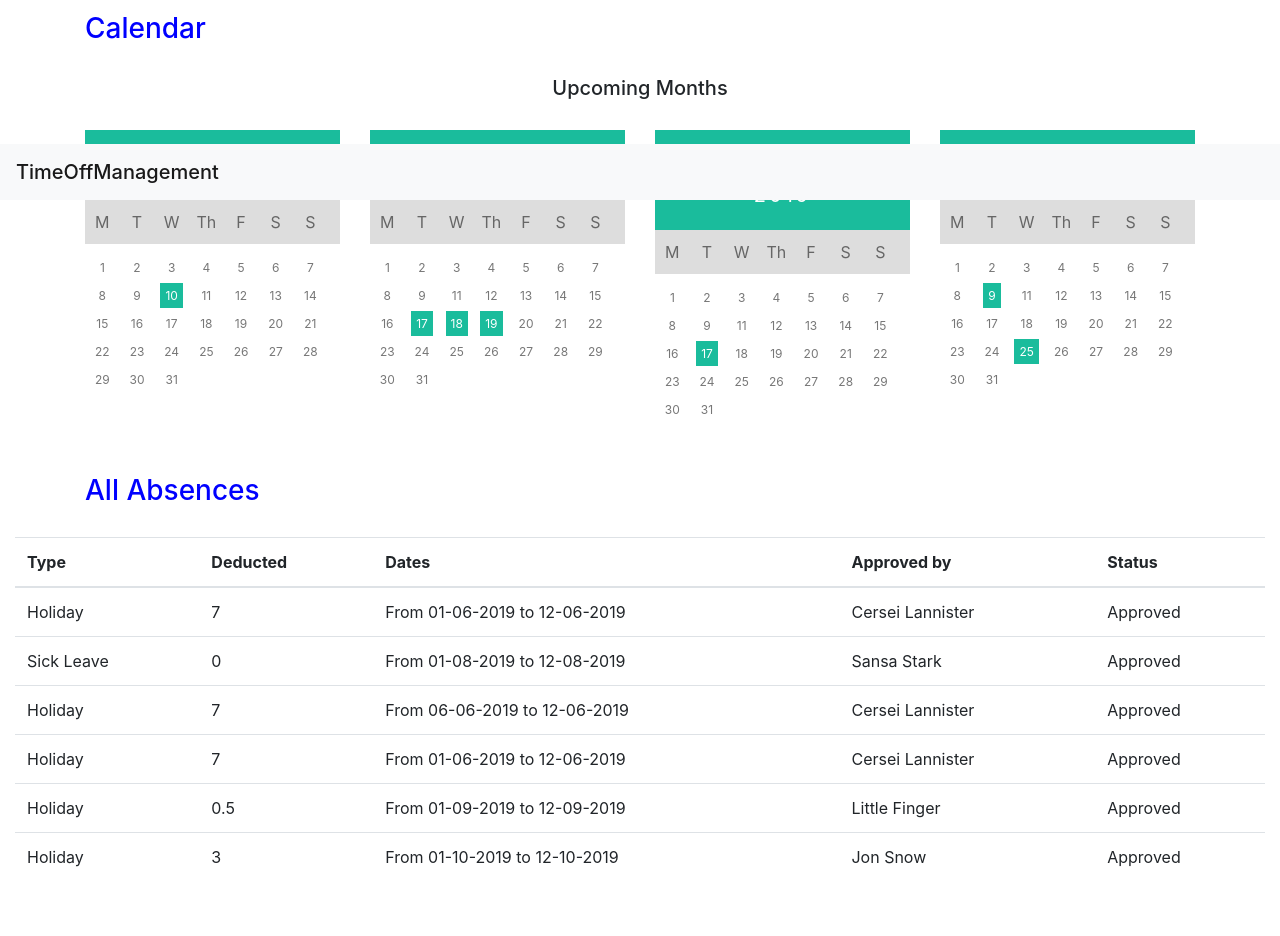
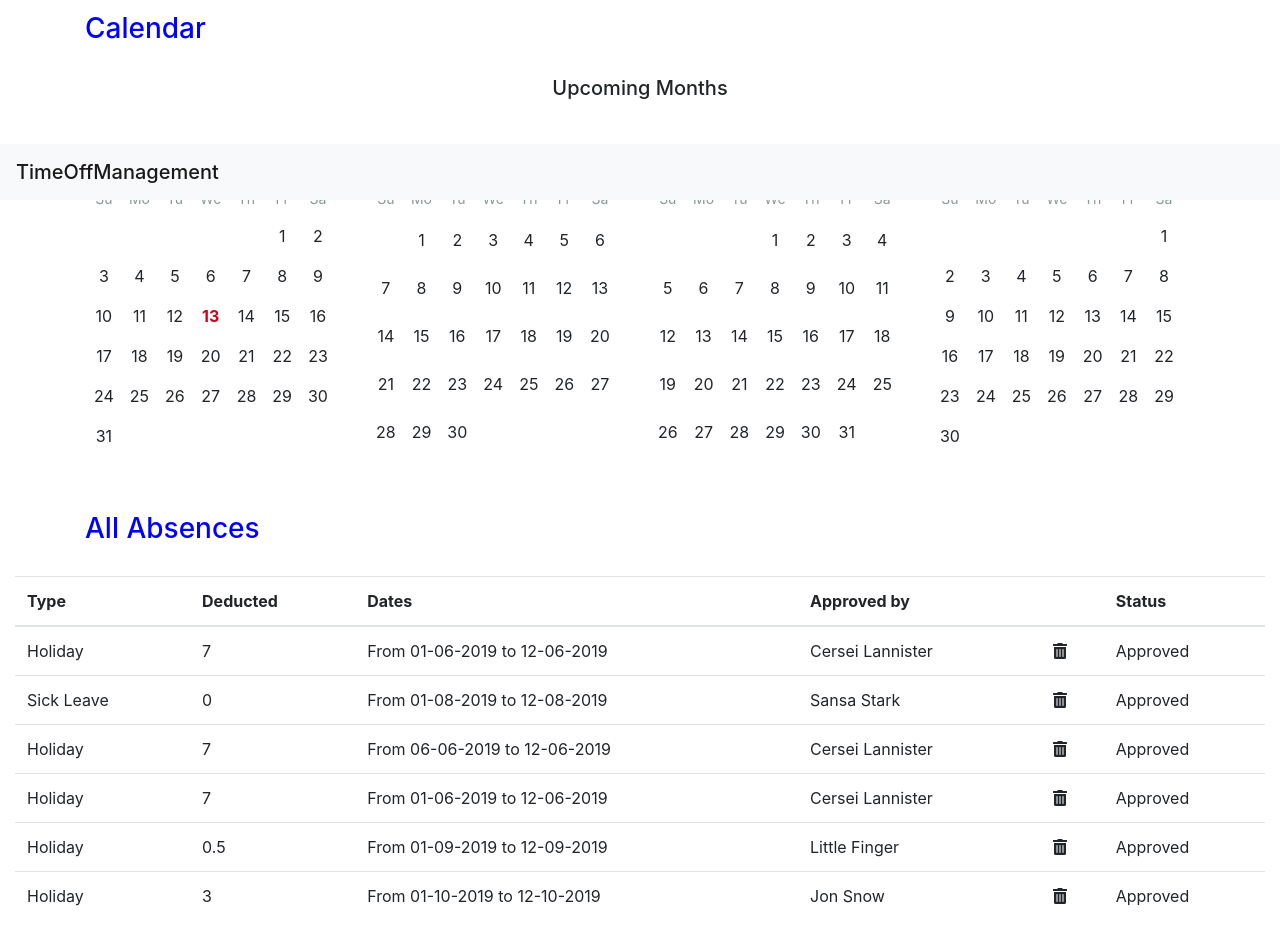
Before and after one commit to SimbiatG/TimeOffManagemet-App, a React (Create React App) app: page /dashboard in a window 1280 px wide. Shown: the part 600-1536 px from the top of the page. Before the commit the page ends 1497 px from the top, so only its background shows below. Built offline with nearby package versions, Linux system fonts and the light colour scheme.

Commit message:
New Update

```diff
--- a/package.json
+++ b/package.json
@@ -4,6 +4,7 @@
   "private": true,
   "dependencies": {
     "@fortawesome/fontawesome-svg-core": "^1.2.15",
+    "@fortawesome/react-fontawesome": "^0.1.4",
     "bootstrap": "^4.3.1",
     "react": "^16.8.4",
     "react-calendar": "^2.18.1",
--- a/public/index.html
+++ b/public/index.html
@@ -3,6 +3,7 @@
   <head>
     <meta charset="utf-8" />
     <link rel="shortcut icon" href="%PUBLIC_URL%/favicon.ico" />
+    <link rel="stylesheet" href="https://use.fontawesome.com/releases/v5.7.2/css/all.css" integrity="sha384-fnmOCqbTlWIlj8LyTjo7mOUStjsKC4pOpQbqyi7RrhN7udi9RwhKkMHpvLbHG9Sr" crossorigin="anonymous">
     <meta
       name="viewport"
       content="width=device-width, initial-scale=1, shrink-to-fit=no"
--- a/src/App.js
+++ b/src/App.js
@@ -7,6 +7,7 @@ import SignIn from './components/SignIn';
 import Dashboard from './components/Dashboard';
 import Absenceform from './components/Absenceform';
 import Teamview from './components/Teamview';
+
 
 class App extends Component {
   render() {
--- a/src/components/Dashboard.js
+++ b/src/components/Dashboard.js
@@ -1,10 +1,32 @@
 import React, { Component } from 'react';
 import { Link } from 'react-router-dom';
 import 'bootstrap/dist/css/bootstrap.min.css';
+// import Dates from './components/Dates';
+import DayPicker from 'react-day-picker';
+import 'react-day-picker/lib/style.css';
 import './Dashboard.css';
 
 
 class Dashboard extends Component{
+
+  constructor(props){
+    super(props);
+      this.state = {isToggleOn:true};
+
+
+      this.handleClick = this.handleClick.bind(this);
+  }
+  handleClick(){
+    this.setState(function(prevState){
+      return {isToggleOn: ! prevState.isToggleOn};
+    });
+  }
+
+  Example = () => {
+    return <DayPicker numberOfMonths={4} />;
+
+  }
+
     render() {
         return(
 
@@ -16,7 +38,6 @@ class Dashboard extends Component{
                     <ol class="breadcrumb">
                     <li class="breadcrumb-item"> <Link to='/'> HOME </Link></li>
                     <li class="breadcrumb-item"> <Link to='/absenceform'> ABSENCE-FORM </Link></li>
-                <li class="breadcrumb-item active"  aria-current="page"><a href="#"> Calendar </a></li>
                 <li class="breadcrumb-item"> <Link to='/teamview'>TEAM-VIEW  </Link></li>
                 </ol>
             </nav>
@@ -127,211 +148,13 @@ class Dashboard extends Component{
 
                 <div className="container">
                 <h3 style={{color:"blue", marginTop:"40px"}}>  Calendar  </h3>
-                <h5 style={{textAlign:"center" , marginTop:"30px"}}> Upcoming Months </h5>
+                <h5 style={{textAlign:"center" , marginTop:"30px"}}> Upcoming Months  </h5>
+
                     <div className="row" style={{marginTop:"30px"}}>
-                        <div className="col-md-3">
-                        <div className="month">
-                             <ul>
-    <li> July 2019 </li>
-                            </ul>
-                        </div>
+                        <DayPicker numberOfMonths={4}/>
 
-<ul className="weekdays">
-<li>M</li>
-  <li>T</li>
-  <li>W</li>
-  <li>Th</li>
-  <li>F</li>
-  <li>S</li>
-  <li>S</li>
-</ul>
 
-<ul className="days">
-  <li>1</li>
-  <li>2</li>
-  <li>3</li>
-  <li>4</li>
-  <li>5</li>
-  <li>6</li>
-  <li>7</li>
-  <li>8</li>
-  <li>9</li>
-  <li><span className="active">10</span></li>
-  <li>11</li>
-  <li>12</li>
-  <li>13</li>
-  <li>14</li>
-  <li>15</li>
-  <li>16</li>
-  <li>17</li>
-  <li>18</li>
-  <li>19</li>
-  <li>20</li>
-  <li>21</li>
-  <li>22</li>
-  <li>23</li>
-  <li>24</li>
-  <li>25</li>
-  <li>26</li>
-  <li>27</li>
-  <li>28</li>
-  <li>29</li>
-  <li>30</li>
-  <li>31</li>
-</ul>
-                        </div>
-                        <div className="col-md-3">
-                        <div className="month">
-                             <ul>
-    <li> August 2019 </li>
-                            </ul>
-                        </div>
 
-<ul className="weekdays">
-<li>M</li>
-  <li>T</li>
-  <li>W</li>
-  <li>Th</li>
-  <li>F</li>
-  <li>S</li>
-  <li>S</li>
-</ul>
-
-<ul className="days">
-  <li>1</li>
-  <li>2</li>
-  <li>3</li>
-  <li>4</li>
-  <li>5</li>
-  <li>6</li>
-  <li>7</li>
-  <li>8</li>
-  <li>9</li>
-  <li>11</li>
-  <li>12</li>
-  <li>13</li>
-  <li>14</li>
-  <li>15</li>
-  <li>16</li>
-  <li><span className="active">17</span></li>
-  <li><span className="active">18</span></li>
-  <li><span className="active">19</span></li>
-  <li>20</li>
-  <li>21</li>
-  <li>22</li>
-  <li>23</li>
-  <li>24</li>
-  <li>25</li>
-  <li>26</li>
-  <li>27</li>
-  <li>28</li>
-  <li>29</li>
-  <li>30</li>
-  <li>31</li>
-</ul>
-                        </div>
-
-                            <div className="col-md-3">
-                            <div className="month">
-                             <ul>
-    <li> September 2019 </li>
-                            </ul>
-                        </div>
-
-<ul className="weekdays">
-<li>M</li>
-  <li>T</li>
-  <li>W</li>
-  <li>Th</li>
-  <li>F</li>
-  <li>S</li>
-  <li>S</li>
-</ul>
-
-<ul className="days">
-  <li>1</li>
-  <li>2</li>
-  <li>3</li>
-  <li>4</li>
-  <li>5</li>
-  <li>6</li>
-  <li>7</li>
-  <li>8</li>
-  <li>9</li>
-  <li>11</li>
-  <li>12</li>
-  <li>13</li>
-  <li>14</li>
-  <li>15</li>
-  <li>16</li>
-  <li><span className="active">17</span></li>
-  <li>18</li>
-  <li>19</li>
-  <li>20</li>
-  <li>21</li>
-  <li>22</li>
-  <li>23</li>
-  <li>24</li>
-  <li>25</li>
-  <li>26</li>
-  <li>27</li>
-  <li>28</li>
-  <li>29</li>
-  <li>30</li>
-  <li>31</li>
-</ul>
-                            </div>
-
-                            <div className="col-md-3">
-                            <div className="month">
-                             <ul>
-    <li> October 2019 </li>
-                            </ul>
-                        </div>
-
-<ul className="weekdays">
-<li>M</li>
-  <li>T</li>
-  <li>W</li>
-  <li>Th</li>
-  <li>F</li>
-  <li>S</li>
-  <li>S</li>
-</ul>
-
-<ul className="days">
-  <li>1</li>
-  <li>2</li>
-  <li>3</li>
-  <li>4</li>
-  <li>5</li>
-  <li>6</li>
-  <li>7</li>
-  <li>8</li>
-  <li><span className="active">9</span></li>
-  <li>11</li>
-  <li>12</li>
-  <li>13</li>
-  <li>14</li>
-  <li>15</li>
-  <li>16</li>
-  <li>17</li>
-  <li>18</li>
-  <li>19</li>
-  <li>20</li>
-  <li>21</li>
-  <li>22</li>
-  <li>23</li>
-  <li>24</li>
-  <li><span className="active">25</span></li>
-  <li>26</li>
-  <li>27</li>
-  <li>28</li>
-  <li>29</li>
-  <li>30</li>
-  <li>31</li>
-</ul>
-                            </div>
                     </div>
 </div>
 
@@ -346,6 +169,7 @@ class Dashboard extends Component{
       <th scope="col">Deducted</th>
       <th scope="col">Dates</th>
       <th scope="col">Approved by</th>
+      <th scope="col"></th>
       <th scope="col"> Status </th>
     </tr>
   </thead>
@@ -355,6 +179,7 @@ class Dashboard extends Component{
       <td>7</td>
       <td> From 01-06-2019 to 12-06-2019 </td>
       <td> Cersei Lannister </td>
+      <td><i className="fas fa-trash-alt"></i></td>
       <td> Approved</td>
     </tr>
     <tr>
@@ -362,13 +187,15 @@ class Dashboard extends Component{
       <td>0</td>
       <td>From 01-08-2019 to 12-08-2019</td>
       <td> Sansa Stark</td>
-      <td>Approved</td>
+      <td><i className="fas fa-trash-alt"></i></td>
+     <td>Approved</td>
     </tr>
     <tr>
     <td> Holiday </td>
       <td>7</td>
       <td> From 06-06-2019 to 12-06-2019 </td>
       <td> Cersei Lannister </td>
+      <td><i className="fas fa-trash-alt"></i></td>
       <td> Approved</td>
     </tr>
     <tr>
@@ -376,6 +203,7 @@ class Dashboard extends Component{
       <td>7</td>
       <td> From 01-06-2019 to 12-06-2019 </td>
       <td> Cersei Lannister </td>
+      <td><i className="fas fa-trash-alt"></i></td>
       <td> Approved</td>
     </tr>
     <tr>
@@ -383,6 +211,7 @@ class Dashboard extends Component{
       <td>0.5</td>
       <td> From 01-09-2019 to 12-09-2019 </td>
       <td> Little Finger </td>
+      <td><i className="fas fa-trash-alt"></i></td>
       <td> Approved</td>
     </tr>
     <tr>
@@ -390,6 +219,7 @@ class Dashboard extends Component{
       <td>3 </td>
       <td> From 01-10-2019 to 12-10-2019 </td>
       <td> Jon Snow </td>
+      <td><i className="fas fa-trash-alt"></i></td>
       <td> Approved</td>
     </tr>
   </tbody>
--- a/src/components/Home.js
+++ b/src/components/Home.js
@@ -7,6 +7,8 @@ import './App.css';
 
 
 class Home extends Component {
+
+
     render() {
         return(
             <React.Fragment>
--- a/src/components/SignIn.js
+++ b/src/components/SignIn.js
@@ -13,9 +13,8 @@ class SignIn extends Component{
                     email: '',
                     fullname:'',
                      pass: '',
-                     emailError: '',
-                     fullnameError:'',
-                     passError:''
+                     fullnameError:''
+
                 }
             };
 
@@ -36,7 +35,7 @@ handleChange(event){
     const isValid = this.validate(event.target.value);
     if (isValid){
         console.log(this.state);
-        this.setState(this.initialState)
+
     }
 
 
@@ -44,21 +43,16 @@ handleChange(event){
 
             validate = (data) => {
                 let fullnameError = "";
-                let emailError = "";
 
-                var fnameExp = /^[a-zA-Z]+$/;
+             var fnameExp = /^[a-zA-Z]+$/;
 
 
                 if(!data.match(fnameExp)){
-                    fullnameError = "Please use letters only"
+                    fullnameError = "Please use alphabets only"
                 }
 
-                if(!this.state.email){
-                    emailError = "invalid email"
-                }
-
-                if (emailError || fullnameError){
-                    this.setState({ emailError, fullnameError});
+                if (fullnameError){
+                    this.setState({fullnameError});
                     return false;
                 }
                 return true;
@@ -71,7 +65,6 @@ handleChange(event){
 
 handleSubmit(event) {
     event.preventDefault();
-
 
 };
 
@@ -114,7 +107,7 @@ render() {
 
 
         {/* <button type="button" > SIGN IN </button> */}
-        <button type="submit" className="btn btn-secondary btn-large signinbutton">SIGN IN </button>
+        <button type="submit" className="btn btn-secondary btn-large signinbutton" to='/dashboard'>SIGN IN </button>
                 </form>
             </div>
     </div>
--- a/src/components/SignUp.js
+++ b/src/components/SignUp.js
@@ -14,14 +14,14 @@ class SignUp extends Component{
                     fname: '',
                     lname:'',
                     mname:'',
-                    dept:'',
+
                     dob:'',
                     mail:'',
                      pass: '',
                      lnameError:'',
                      fnameError:'',
                      mnameError:'',
-                     deptError:''
+
 
                 }
             };
@@ -44,7 +44,7 @@ handleChange(event){
 
     }
     else{
-        let error = "please use letters only";
+        let error = "please use alphabets only";
         event.target.nextSibling.innerHTML = error ;
 
     }
@@ -106,8 +106,13 @@ render() {
         </div>
         <div className="form-group">
     <label htmlFor="workdepartment"> Work Department</label>
-    <input type="text" className="form-control" name="dept" value= {this.state.dept} onChange= {this.handleChange.bind(this)}  required/>
-    <div style={{color:"red"}}> {this.state.deptError} </div>
+    <select className="custom-select" required id="inputGroupSelect01">
+  <option selected></option>
+    <option value="1"> Sales </option>
+    <option value="2"> Human Resource</option>
+    <option value="3">Operations</option>
+    <option value="3"> IT</option>
+    </select>
 </div>
 
         <div className="form-group ">
```
Also changed, not shown: src/components/Absenceform.js (+88 -27 lines), 1 other file (tests, documents, lock files or other folders).
